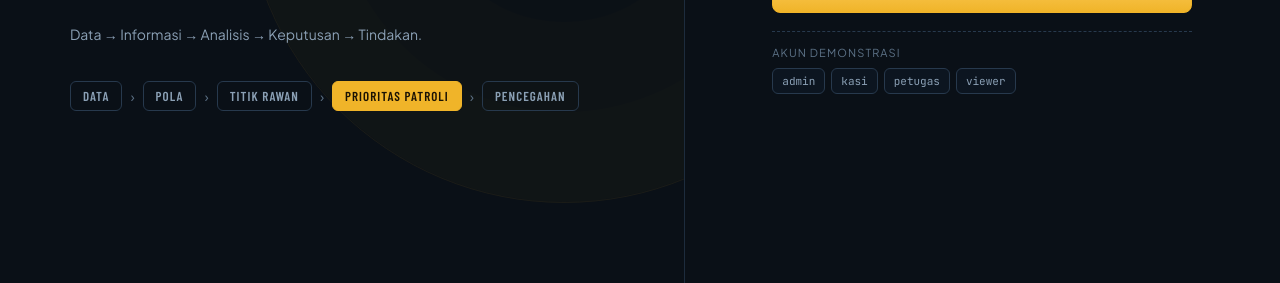
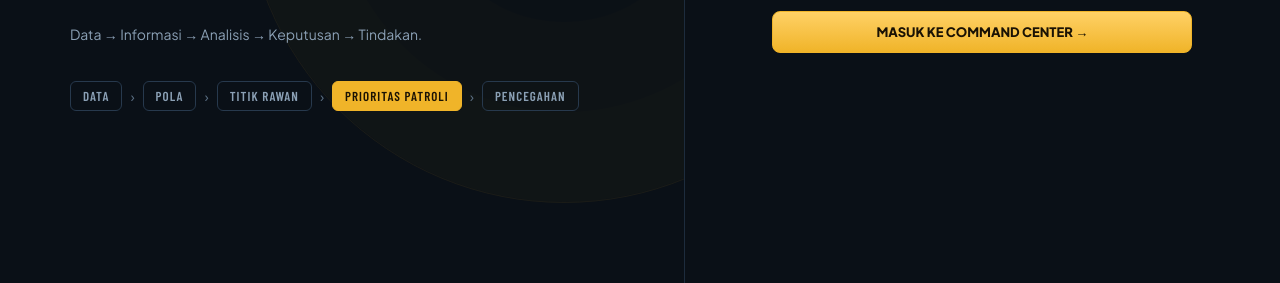
Before and after one commit to badungkab/siperawantrantib, a plain HTML site: page index.html in a window 1280 px wide. Shown: the part 517-800 px from the top of the page. Drawn offline with nearby package versions, Linux system fonts and the light colour scheme.

Commit message:
Update index.html

```diff
--- a/index.html
+++ b/index.html
@@ -308,12 +308,6 @@ pre.code{background:#0a1119;border:1px solid var(--line);border-radius:10px;padd
       <div class="fld"><label>Username</label><input id="lgU" autocomplete="off"></div>
       <div class="fld"><label>Password</label><input id="lgP" type="password" onkeydown="if(event.key==='Enter')doLogin()"></div>
       <button class="btn gold" style="width:100%;justify-content:center;padding:12px" onclick="doLogin()">MASUK KE COMMAND CENTER →</button>
-      <div class="demo"><p>Akun Demonstrasi</p>
-        <div class="row">
-          <button onclick="fill('admin','admin123')">admin</button>
-          <button onclick="fill('kasi','kasi123')">kasi</button>
-          <button onclick="fill('petugas','petugas123')">petugas</button>
-          <button onclick="fill('viewer','viewer123')">viewer</button>
         </div>
       </div>
     </div>
```
